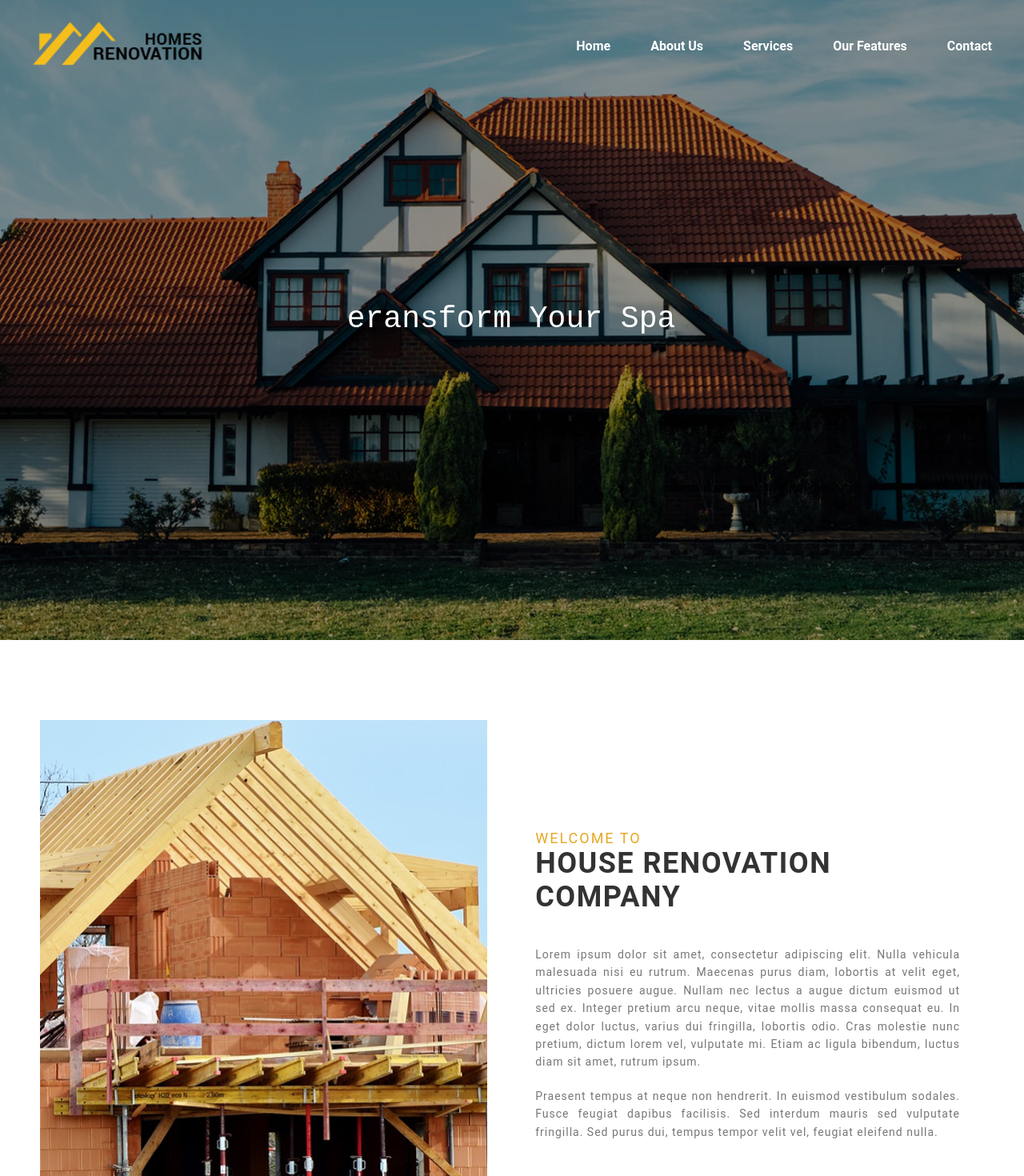
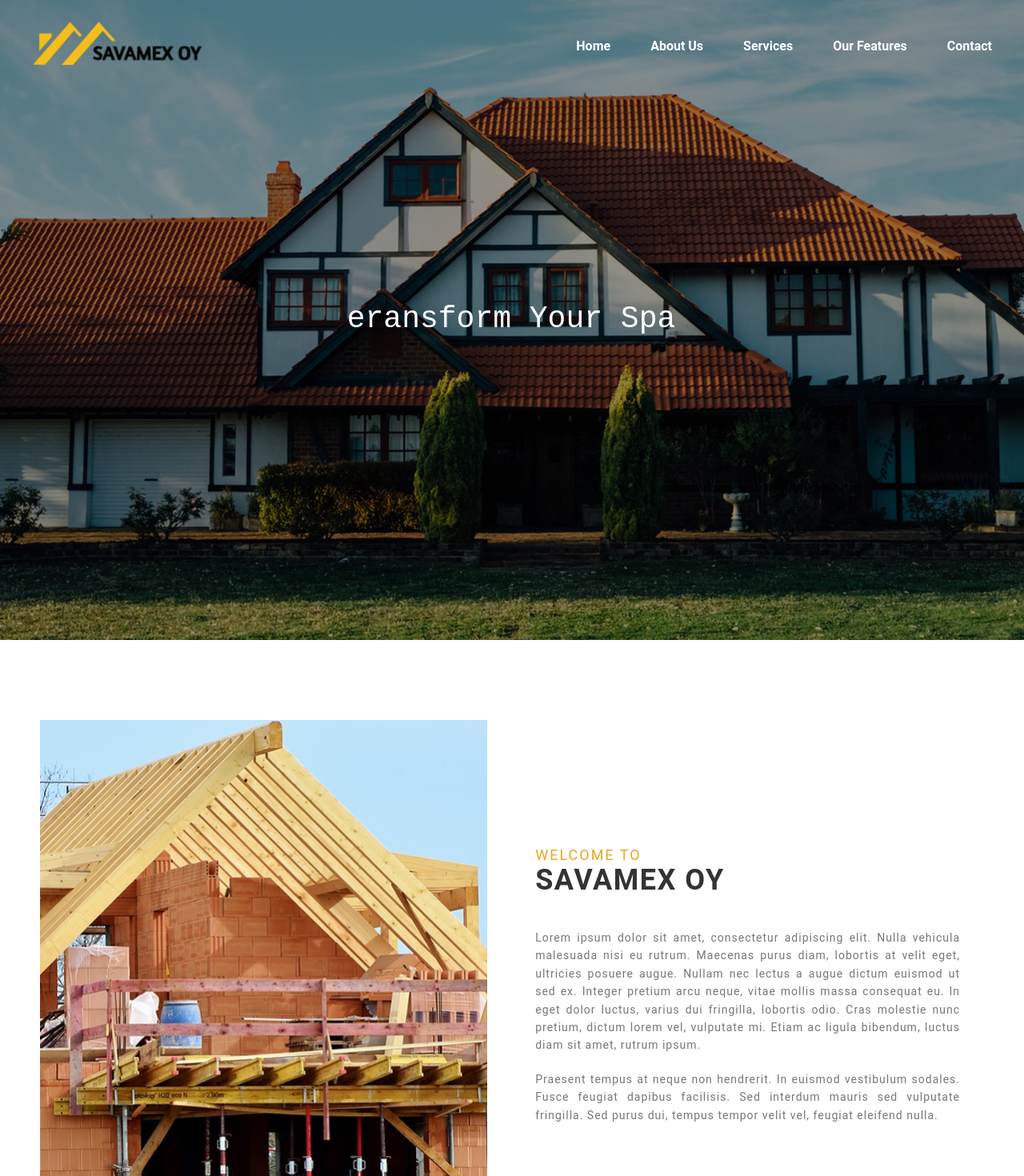
Before and after one commit to srijankarki07/renovation-site-mock-design, a Next.js app: page / in a window 1280 px wide. Shown: the top 1470 px of the page at 80% size. Built offline with nearby package versions, Linux system fonts and the light colour scheme.

Commit message:
change name

```diff
--- a/src/component/aboutUs.js
+++ b/src/component/aboutUs.js
@@ -5,7 +5,7 @@ export default function AboutUs() {
     {
       id: 1,
       title: "Welcome to",
-      header: "House Renovation Company",
+      header: "Savamex Oy",
       description1:
         "Lorem ipsum dolor sit amet, consectetur adipiscing elit. Nulla vehicula malesuada nisi eu rutrum. Maecenas purus diam, lobortis at velit eget, ultricies posuere augue. Nullam nec lectus a augue dictum euismod ut sed ex. Integer pretium arcu neque, vitae mollis massa consequat eu. In eget dolor luctus, varius dui fringilla, lobortis odio. Cras molestie nunc pretium, dictum lorem vel, vulputate mi. Etiam ac ligula bibendum, luctus diam sit amet, rutrum ipsum.",
       description2:
--- a/src/component/footer.js
+++ b/src/component/footer.js
@@ -9,7 +9,7 @@ export default function Footer() {
         <FaTwitter />
         <FaInstagram />
       </div>
-      <p>Home Renovation Company © 2024</p>
+      <p>Savamex Oy © 2024</p>
       <p>All rights reserved</p>
     </div>
   );
--- a/src/component/header.js
+++ b/src/component/header.js
@@ -67,11 +67,12 @@ export default function Header() {
       <div className={`header ${isScrolled ? "scrolled" : ""}`}>
         <header className="logo">
           <Image
-            src="/logo-dark.png"
+            src="/logo.png"
             width={0}
             height={0}
             alt="logo"
             layout="responsive"
+            onClick={() => router.push("/")}
           />
         </header>
 
```
Also changed, not shown: public/logo-dark.png (deleted), public/logo.png.
